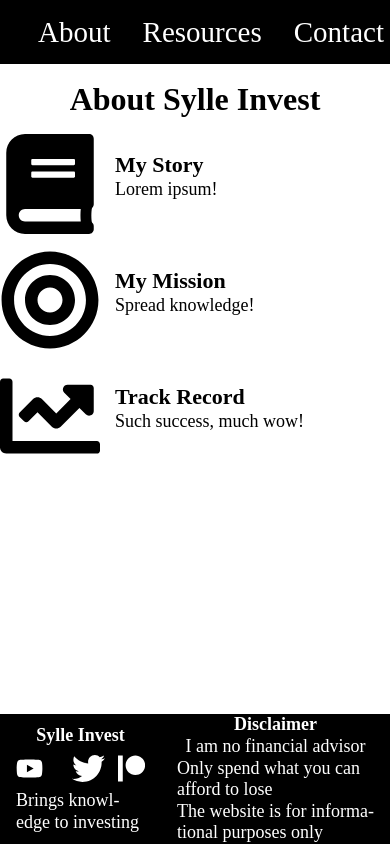
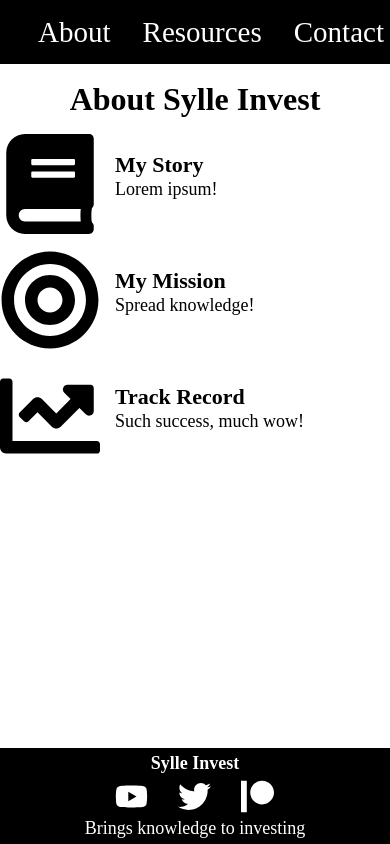
Before and after one commit to PontusLindblom/sylleinvest-website, a Next.js app: page /about in a window 390 px wide. Built offline with nearby package versions, Linux system fonts and the light colour scheme.

Commit message:
Add responsive design to footer

```diff
--- a/src/components/Footer.tsx
+++ b/src/components/Footer.tsx
@@ -9,20 +9,22 @@ const Footer = () => {
                 <strong>Sylle Invest</strong>
                 <div className={styles.socialIcons}>
                     <Link href={"https://www.youtube.com/sylleinvest"}>
-                        <FaYoutube aria-label={"YouTube Logo"}/>
+                        <FaYoutube aria-label={"YouTube Logo"}
+                                   className={styles.icon}/>
                     </Link>
                     <Link href={"https://twitter.com/sylleinvest"}>
                         <FaTwitter aria-label={"Twitter Logo"}
-                                   className={styles.marginInline}/>
+                                   className={styles.icon}/>
                     </Link>
                     <Link href={"https://www.patreon.com/sylleinvest"}>
-                        <FaPatreon aria-label={"Patreon Logo"}/>
+                        <FaPatreon aria-label={"Patreon Logo"}
+                                   className={styles.icon}/>
                     </Link>
                 </div>
                 <p>Brings knowledge to investing</p>
             </div>
 
-            <div className={styles.footerItem}>
+            <div className={`${styles.footerItem} ${styles.hideIfNarrow}`}>
                 <strong>Disclaimer</strong>
                 <p>I am no financial advisor</p>
                 <p>Only spend what you can afford to lose</p>
--- a/src/components/footer.module.css
+++ b/src/components/footer.module.css
@@ -20,12 +20,18 @@
     font-size: 1.8rem;
 }
 
+@media screen and (max-width: 625px) {
+    .hideIfNarrow {
+        display: none;
+    }
+}
+
 .socialIcons {
     display: flex;
     padding-block: 0.5rem;
     font-size: 3.3rem;
 }
 
-.marginInline {
-    margin-inline: 2.9rem;
+.icon {
+    margin-inline: 1.5rem;
 }
```
